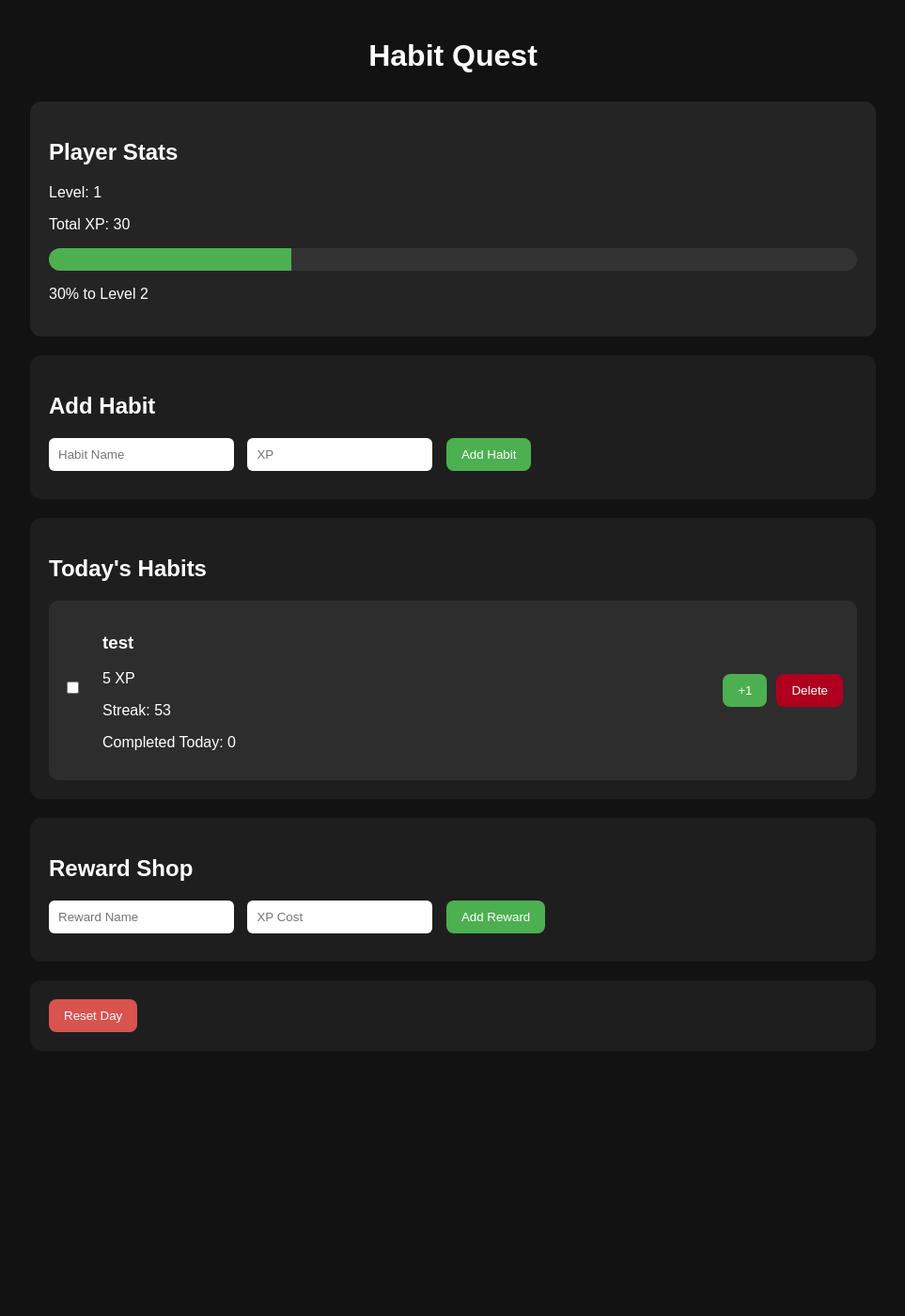
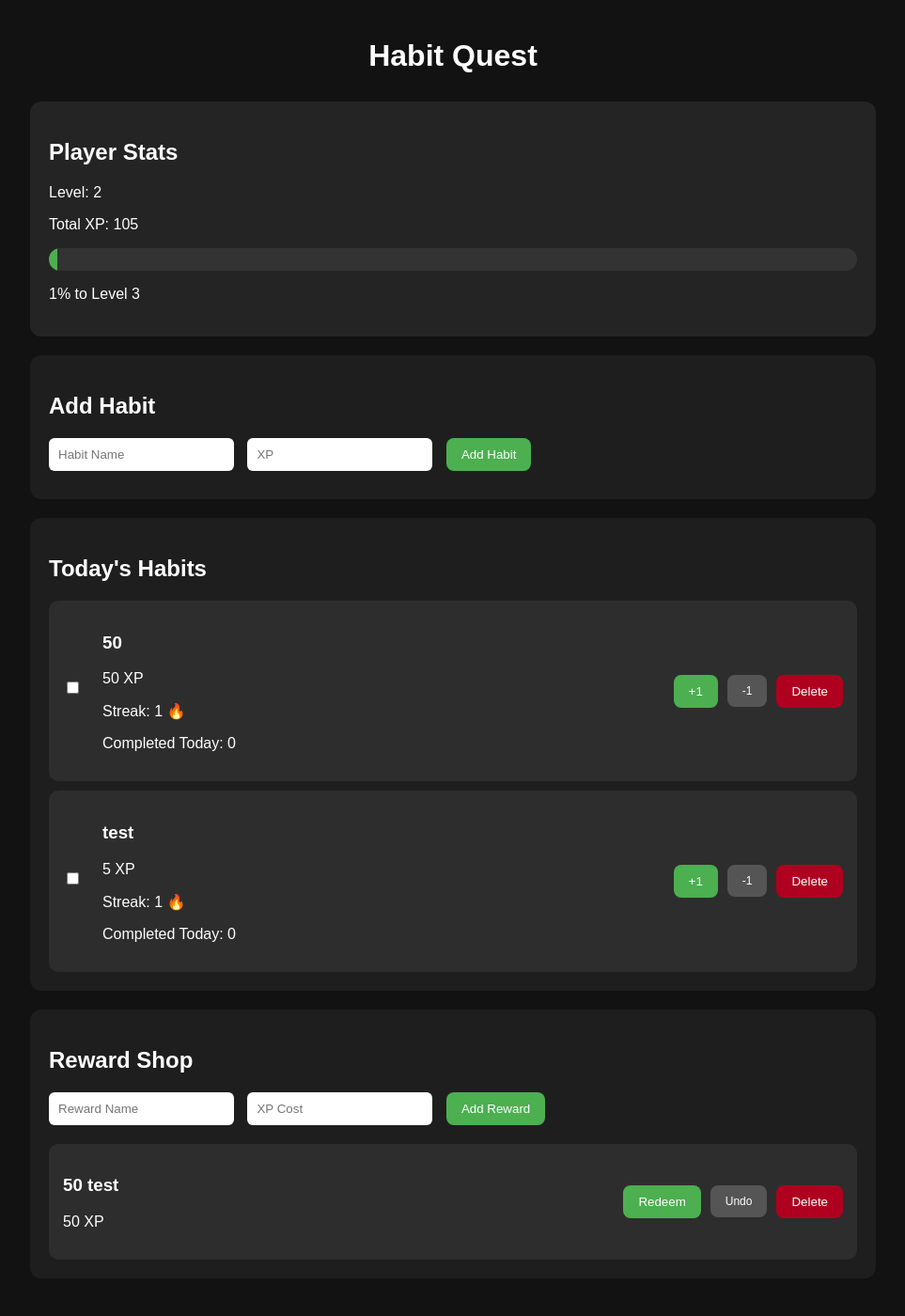
Before and after one commit to sosjosh/habit-tracker, a Flask app: page / in a window 1280 px wide. Shown: the whole page at 94% size, without its empty margins (158-1121 px from the left). Before the commit the page ends 1098 px from the top, so only its background shows below. Run offline with Flask 3, Linux system fonts and the light colour scheme; data comes from the database, SQL or seed files in the repository; data that the repository does not hold is empty.

Commit message:
claude addition - date based streaks now

```diff
--- a/app.py
+++ b/app.py
@@ -1,106 +1,195 @@
-from flask import Flask, render_template, request, redirect
+from flask import Flask, render_template, request, redirect, url_for, g
 import sqlite3
 import math
+from datetime import datetime, date, timedelta
 
 app = Flask(__name__)
-
 DATABASE = "habits.db"
 
 
-def get_db_connection():
-    conn = sqlite3.connect(DATABASE)
-    conn.row_factory = sqlite3.Row
-    return conn
+# ─────────────────────────────────────────────
+# DATABASE CONNECTION
+# Uses Flask's g object so we open one connection
+# per request and close it automatically.
+# CHANGED: replaced get_db_connection() with get_db() + teardown
+# ─────────────────────────────────────────────
+
+def get_db():
+    if "db" not in g:
+        g.db = sqlite3.connect(DATABASE)
+        g.db.row_factory = sqlite3.Row
+        g.db.execute("PRAGMA journal_mode=WAL")  # NEW: prevents lock errors
+    return g.db
+
+@app.teardown_appcontext
+def close_db(error):
+    db = g.pop("db", None)
+    if db is not None:
+        db.close()
 
 
+# ─────────────────────────────────────────────
+# SCHEMA INIT
+# CHANGED: removed completions_today column
+#          added habit_logs table
+# ─────────────────────────────────────────────
+
 def init_db():
-    conn = get_db_connection()
-    cursor = conn.cursor()
+    db = get_db()
 
-    cursor.execute(
-        """
+    db.execute("""
         CREATE TABLE IF NOT EXISTS habits (
-            id INTEGER PRIMARY KEY AUTOINCREMENT,
-            name TEXT NOT NULL,
-            xp INTEGER NOT NULL,
-            streak INTEGER DEFAULT 0,
-            completions_today INTEGER DEFAULT 0
+            id     INTEGER PRIMARY KEY AUTOINCREMENT,
+            name   TEXT    NOT NULL,
+            xp     INTEGER NOT NULL DEFAULT 10,
+            streak INTEGER NOT NULL DEFAULT 0
         )
-        """
-    )
+    """)
+    # completions_today is GONE — we derive it from habit_logs
 
-    cursor.execute(
-        """
+    db.execute("""
+        CREATE TABLE IF NOT EXISTS habit_logs (
+            id        INTEGER PRIMARY KEY AUTOINCREMENT,
+            habit_id  INTEGER NOT NULL,
+            timestamp TEXT    NOT NULL,
+            FOREIGN KEY (habit_id) REFERENCES habits(id)
+        )
+    """)
+
+    db.execute("""
         CREATE TABLE IF NOT EXISTS player (
-            id INTEGER PRIMARY KEY,
+            id       INTEGER PRIMARY KEY,
             total_xp INTEGER DEFAULT 0,
-            level INTEGER DEFAULT 1
+            level    INTEGER DEFAULT 1
         )
-        """
-    )
+    """)
 
-    cursor.execute(
-        """
+    db.execute("""
         CREATE TABLE IF NOT EXISTS rewards (
-            id INTEGER PRIMARY KEY AUTOINCREMENT,
-            name TEXT NOT NULL,
+            id   INTEGER PRIMARY KEY AUTOINCREMENT,
+            name TEXT    NOT NULL,
             cost INTEGER NOT NULL
         )
-        """
-    )
+    """)
 
-    existing_player = cursor.execute(
+    existing_player = db.execute(
         "SELECT * FROM player WHERE id = 1"
     ).fetchone()
 
     if not existing_player:
-        cursor.execute(
+        db.execute(
             "INSERT INTO player (id, total_xp, level) VALUES (1, 0, 1)"
         )
 
-    conn.commit()
-    conn.close()
+    db.commit()
 
+
+# ─────────────────────────────────────────────
+# LEVEL / XP HELPERS  (unchanged from your version)
+# ─────────────────────────────────────────────
 
 def calculate_level(total_xp):
     return max(1, int(math.sqrt(total_xp / 100)) + 1)
-
 
 def xp_for_next_level(level):
     return (level ** 2) * 100
 
 
+# ─────────────────────────────────────────────
+# DATE-BASED STREAK HELPERS  (NEW)
+# ─────────────────────────────────────────────
+
+def get_today():
+    return date.today()
+
+def log_completion(habit_id):
+    """Write one timestamped entry into habit_logs."""
+    db = get_db()
+    now = datetime.now().strftime("%Y-%m-%d %H:%M:%S")
+    db.execute(
+        "INSERT INTO habit_logs (habit_id, timestamp) VALUES (?, ?)",
+        (habit_id, now)
+    )
+    db.commit()
+
+def calculate_streak(habit_id):
+    """
+    Walk backwards through distinct completion dates.
+    Streak is alive if the most recent completion was today or yesterday.
+    Breaks at the first missing day.
+    """
+    db = get_db()
+    rows = db.execute("""
+        SELECT DISTINCT date(timestamp) AS day
+        FROM habit_logs
+        WHERE habit_id = ?
+        ORDER BY day DESC
+    """, (habit_id,)).fetchall()
+
+    if not rows:
+        return 0
+
+    today = get_today()
+    streak = 0
+    expected = today
+
+    for row in rows:
+        day = date.fromisoformat(row["day"])
+
+        if streak == 0 and day < today - timedelta(days=1):
+            break  # last completion was 2+ days ago — streak is dead
+
+        if day == expected:
+            streak += 1
+            expected -= timedelta(days=1)
+        elif day < expected:
+            break  # gap in calendar — streak ends
+
+    return streak
+
+def completions_today(habit_id):
+    """Count log entries for this habit dated today."""
+    db = get_db()
+    today = get_today().isoformat()
+    row = db.execute("""
+        SELECT COUNT(*) AS cnt
+        FROM habit_logs
+        WHERE habit_id = ?
+          AND date(timestamp) = ?
+    """, (habit_id, today)).fetchone()
+    return row["cnt"]
+
+
+# ─────────────────────────────────────────────
+# ROUTES
+# ─────────────────────────────────────────────
+
 @app.route("/")
 def home():
-    conn = get_db_connection()
+    db = get_db()
 
-    habits = conn.execute(
-        "SELECT * FROM habits ORDER BY id DESC"
-    ).fetchall()
+    raw_habits = db.execute("SELECT * FROM habits ORDER BY id DESC").fetchall()
+    rewards    = db.execute("SELECT * FROM rewards ORDER BY cost ASC").fetchall()
+    player     = db.execute("SELECT * FROM player WHERE id = 1").fetchone()
 
-    rewards = conn.execute(
-        "SELECT * FROM rewards ORDER BY cost ASC"
-    ).fetchall()
+    # NEW: enrich each habit with a live completions_today count
+    habits = []
+    for h in raw_habits:
+        habits.append({
+            "id":               h["id"],
+            "name":             h["name"],
+            "xp":               h["xp"],
+            "streak":           h["streak"],
+            "completions_today": completions_today(h["id"]),
+        })
 
-    player = conn.execute(
-        "SELECT * FROM player WHERE id = 1"
-    ).fetchone()
-
-    current_level = player["level"]
-    current_xp = player["total_xp"]
-
+    current_level    = player["level"]
+    current_xp       = player["total_xp"]
     previous_level_xp = ((current_level - 1) ** 2) * 100
-    next_level_xp = xp_for_next_level(current_level)
-
-    progress = current_xp - previous_level_xp
-    needed = next_level_xp - previous_level_xp
-
-    if needed > 0:
-        progress_percent = int((progress / needed) * 100)
-    else:
-        progress_percent = 0
-
-    conn.close()
+    next_lvl_xp      = xp_for_next_level(current_level)
+    progress         = current_xp - previous_level_xp
+    needed           = next_lvl_xp - previous_level_xp
+    progress_percent = int((progress / needed) * 100) if needed > 0 else 0
 
     return render_template(
         "index.html",
@@ -108,169 +197,157 @@
         rewards=rewards,
         player=player,
         progress_percent=progress_percent,
-        next_level_xp=next_level_xp
+        next_level_xp=next_lvl_xp
     )
 
 
 @app.route("/add_habit", methods=["POST"])
 def add_habit():
     name = request.form["name"]
-    xp = request.form["xp"]
+    xp   = request.form["xp"]
+    db   = get_db()
+    db.execute("INSERT INTO habits (name, xp) VALUES (?, ?)", (name, xp))
+    db.commit()
+    return redirect(url_for("home"))
 
-    conn = get_db_connection()
 
-    conn.execute(
-        "INSERT INTO habits (name, xp) VALUES (?, ?)",
-        (name, xp)
+@app.route("/complete/<int:habit_id>", methods=["POST"])  # CHANGED: GET → POST
+def complete_habit(habit_id):
+    db    = get_db()
+    habit = db.execute("SELECT * FROM habits WHERE id = ?", (habit_id,)).fetchone()
+
+    if not habit:
+        return redirect(url_for("home"))
+
+    # 1. Write the log entry
+    log_completion(habit_id)
+
+    # 2. Recalculate streak from logs
+    new_streak = calculate_streak(habit_id)
+    db.execute("UPDATE habits SET streak = ? WHERE id = ?", (new_streak, habit_id))
+
+    # 3. Award XP and recalculate level
+    player   = db.execute("SELECT * FROM player WHERE id = 1").fetchone()
+    new_xp   = player["total_xp"] + habit["xp"]
+    new_level = calculate_level(new_xp)
+    db.execute(
+        "UPDATE player SET total_xp = ?, level = ? WHERE id = 1",
+        (new_xp, new_level)
     )
 
-    conn.commit()
-    conn.close()
-
-    return redirect("/")
+    db.commit()
+    return redirect(url_for("home"))
 
 
-@app.route("/complete/<int:habit_id>")
-def complete_habit(habit_id):
-    conn = get_db_connection()
+@app.route("/undo_habit/<int:habit_id>", methods=["POST"])  # CHANGED: GET → POST
+def undo_habit(habit_id):
+    db = get_db()
 
-    habit = conn.execute(
-        "SELECT * FROM habits WHERE id = ?",
-        (habit_id,)
-    ).fetchone()
+    # Find the single most recent log entry for this habit
+    last_log = db.execute("""
+        SELECT id FROM habit_logs
+        WHERE habit_id = ?
+        ORDER BY timestamp DESC
+        LIMIT 1
+    """, (habit_id,)).fetchone()
 
-    if habit:
-        new_streak = habit["streak"] + 1
-        new_completions = habit["completions_today"] + 1
+    if not last_log:
+        return redirect(url_for("home"))  # nothing to undo
 
-        conn.execute(
-            """
-            UPDATE habits
-            SET completions_today = ?,
-                streak = ?
-            WHERE id = ?
-            """,
-            (new_completions, new_streak, habit_id)
-        )
+    # Delete that log entry
+    db.execute("DELETE FROM habit_logs WHERE id = ?", (last_log["id"],))
 
-        player = conn.execute(
-            "SELECT * FROM player WHERE id = 1"
-        ).fetchone()
+    # Recalculate streak now that one entry is gone
+    new_streak = calculate_streak(habit_id)
+    db.execute("UPDATE habits SET streak = ? WHERE id = ?", (new_streak, habit_id))
 
-        total_xp = player["total_xp"] + habit["xp"]
-        level = calculate_level(total_xp)
+    # Subtract XP — MAX(0,...) prevents going negative
+    habit  = db.execute("SELECT xp FROM habits WHERE id = ?", (habit_id,)).fetchone()
+    player = db.execute("SELECT total_xp FROM player WHERE id = 1").fetchone()
+    new_xp = max(0, player["total_xp"] - habit["xp"])
+    new_level = calculate_level(new_xp)
+    db.execute(
+        "UPDATE player SET total_xp = ?, level = ? WHERE id = 1",
+        (new_xp, new_level)
+    )
 
-        conn.execute(
-            """
-            UPDATE player
-            SET total_xp = ?,
-                level = ?
-            WHERE id = 1
-            """,
-            (total_xp, level)
-        )
-
-    conn.commit()
-    conn.close()
-
-    return redirect("/")
+    db.commit()
+    return redirect(url_for("home"))
 
 
-@app.route("/delete_habit/<int:habit_id>")
+@app.route("/delete_habit/<int:habit_id>", methods=["POST"])  # CHANGED: GET → POST
 def delete_habit(habit_id):
-    conn = get_db_connection()
-
-    conn.execute(
-        "DELETE FROM habits WHERE id = ?",
-        (habit_id,)
-    )
-
-    conn.commit()
-    conn.close()
-
-    return redirect("/")
-
-
-@app.route("/reset_day")
-def reset_day():
-    conn = get_db_connection()
-
-    conn.execute(
-        "UPDATE habits SET completions_today = 0"
-    )
-
-    conn.commit()
-    conn.close()
-
-    return redirect("/")
+    db = get_db()
+    db.execute("DELETE FROM habit_logs WHERE habit_id = ?", (habit_id,))  # NEW: clean up logs
+    db.execute("DELETE FROM habits WHERE id = ?", (habit_id,))
+    db.commit()
+    return redirect(url_for("home"))
 
 
 @app.route("/add_reward", methods=["POST"])
 def add_reward():
     name = request.form["name"]
     cost = request.form["cost"]
-
-    conn = get_db_connection()
-
-    conn.execute(
-        "INSERT INTO rewards (name, cost) VALUES (?, ?)",
-        (name, cost)
-    )
-
-    conn.commit()
-    conn.close()
-
-    return redirect("/")
+    db   = get_db()
+    db.execute("INSERT INTO rewards (name, cost) VALUES (?, ?)", (name, cost))
+    db.commit()
+    return redirect(url_for("home"))
 
 
-@app.route("/redeem/<int:reward_id>")
+@app.route("/redeem/<int:reward_id>", methods=["POST"])  # CHANGED: GET → POST
 def redeem_reward(reward_id):
-    conn = get_db_connection()
-
-    reward = conn.execute(
-        "SELECT * FROM rewards WHERE id = ?",
-        (reward_id,)
-    ).fetchone()
-
-    player = conn.execute(
-        "SELECT * FROM player WHERE id = 1"
-    ).fetchone()
+    db     = get_db()
+    reward = db.execute("SELECT * FROM rewards WHERE id = ?", (reward_id,)).fetchone()
+    player = db.execute("SELECT * FROM player WHERE id = 1").fetchone()
 
     if reward and player["total_xp"] >= reward["cost"]:
-        new_xp = player["total_xp"] - reward["cost"]
+        new_xp    = player["total_xp"] - reward["cost"]
         new_level = calculate_level(new_xp)
-
-        conn.execute(
-            """
-            UPDATE player
-            SET total_xp = ?,
-                level = ?
-            WHERE id = 1
-            """,
+        db.execute(
+            "UPDATE player SET total_xp = ?, level = ? WHERE id = 1",
             (new_xp, new_level)
         )
+        db.commit()
 
-    conn.commit()
-    conn.close()
-
-    return redirect("/")
+    return redirect(url_for("home"))
 
 
-@app.route("/delete_reward/<int:reward_id>")
-def delete_reward(reward_id):
-    conn = get_db_connection()
+@app.route("/undo_reward/<int:reward_id>", methods=["POST"])  # CHANGED: GET → POST
+def undo_reward(reward_id):
+    db     = get_db()
+    reward = db.execute("SELECT * FROM rewards WHERE id = ?", (reward_id,)).fetchone()
+    player = db.execute("SELECT * FROM player WHERE id = 1").fetchone()
 
-    conn.execute(
-        "DELETE FROM rewards WHERE id = ?",
-        (reward_id,)
-    )
+    if reward:
+        new_xp    = player["total_xp"] + reward["cost"]
+        new_level = calculate_level(new_xp)
+        db.execute(
+            "UPDATE player SET total_xp = ?, level = ? WHERE id = 1",
+            (new_xp, new_level)
+        )
+        db.commit()
 
-    conn.commit()
-    conn.close()
-
-    return redirect("/")
+    return redirect(url_for("home"))
 
 
+@app.route("/delete_reward/<int:reward_id>", methods=["POST"])  # CHANGED: GET → POST
+def delete_reward(reward_id):
+    db = get_db()
+    db.execute("DELETE FROM rewards WHERE id = ?", (reward_id,))
+    db.commit()
+    return redirect(url_for("home"))
+
+
+# reset_day route is DELETED — no longer needed
+# Streaks and daily counts are derived from logs automatically
+
+
+# ─────────────────────────────────────────────
+# STARTUP
+# ─────────────────────────────────────────────
+
 if __name__ == "__main__":
-    init_db()
+    app = app  # keeps the app context available for init_db
+    with app.app_context():
+        init_db()
     app.run(debug=True, port=5001)
--- a/static/style.css
+++ b/static/style.css
@@ -85,10 +85,6 @@
     background: #b00020;
 }
 
-.reset-button {
-    background: #d9534f;
-}
-
 input {
     padding: 10px;
     margin-right: 10px;
@@ -96,3 +92,17 @@
     border-radius: 6px;
     border: none;
 }
+
+.undo-link {
+    background: #555;
+    font-size: 12px;
+}
+
+.undo-link:hover {
+    background: #777;
+    opacity: 1;
+}
+
+.undo-link:hover {
+    color: white;
+}
--- a/templates/index.html
+++ b/templates/index.html
@@ -29,7 +29,7 @@
 
     <div class="section">
         <h2>Add Habit</h2>
-
+        <!-- unchanged — add_habit was already POST -->
         <form action="/add_habit" method="POST">
             <input type="text" name="name" placeholder="Habit Name" required>
             <input type="number" name="xp" placeholder="XP" required>
@@ -43,28 +43,60 @@
         {% for habit in habits %}
         <div class="habit-card">
             <div class="habit-left">
-                <input
-                    type="checkbox"
-                    {% if habit.completions_today > 0 %}checked{% endif %}
-                    onclick="window.location.href='/complete/{{ habit.id }}'"
-                >
+
+                <!--
+                    CHANGED: removed onclick="window.location.href=..."
+                    Checkbox now submits a POST form instead of a GET link.
+                    The form is hidden; the checkbox click triggers it.
+                    This only fires the complete route — it does not "uncheck"
+                    on a second click (undo has its own button below).
+                -->
+                <form action="/complete/{{ habit.id }}" method="POST" id="complete-form-{{ habit.id }}">
+                    <input
+                        type="checkbox"
+                        {% if habit.completions_today > 0 %}checked{% endif %}
+                        onchange="document.getElementById('complete-form-{{ habit.id }}').submit()"
+                    >
+                </form>
 
                 <div>
                     <h3>{{ habit.name }}</h3>
                     <p>{{ habit.xp }} XP</p>
-                    <p>Streak: {{ habit.streak }}</p>
+                    <p>Streak: {{ habit.streak }} 🔥</p>
                     <p>Completed Today: {{ habit.completions_today }}</p>
                 </div>
             </div>
 
             <div class="habit-actions">
-                <a href="/complete/{{ habit.id }}">
-                    <button>+1</button>
-                </a>
 
-                <a href="/delete_habit/{{ habit.id }}">
-                    <button class="delete-button">Delete</button>
-                </a>
+                <!--
+                    CHANGED: was <a href="/complete/..."><button>
+                    GET links that mutate data are a bug — a browser
+                    prefetch or accidental click would complete the habit.
+                    Now a POST form with a button inside.
+                -->
+                <form action="/complete/{{ habit.id }}" method="POST">
+                    <button type="submit">+1</button>
+                </form>
+
+                <!--
+                    CHANGED: was <a href="/undo_habit/...">
+                    Same reason — must be POST.
+                -->
+                <form action="/undo_habit/{{ habit.id }}" method="POST">
+                    <button type="submit" class="undo-link">-1</button>
+                </form>
+
+                <!--
+                    CHANGED: was <a href="/delete_habit/..."><button>
+                    Must be POST. Added a confirm() so a misclick
+                    doesn't immediately delete the habit.
+                -->
+                <form action="/delete_habit/{{ habit.id }}" method="POST"
+                      onsubmit="return confirm('Delete {{ habit.name }}?')">
+                    <button type="submit" class="delete-button">Delete</button>
+                </form>
+
             </div>
         </div>
         {% endfor %}
@@ -73,6 +105,7 @@
     <div class="section">
         <h2>Reward Shop</h2>
 
+        <!-- unchanged — add_reward was already POST -->
         <form action="/add_reward" method="POST">
             <input type="text" name="name" placeholder="Reward Name" required>
             <input type="number" name="cost" placeholder="XP Cost" required>
@@ -87,23 +120,35 @@
             </div>
 
             <div class="habit-actions">
-                <a href="/redeem/{{ reward.id }}">
-                    <button>Redeem</button>
-                </a>
 
-                <a href="/delete_reward/{{ reward.id }}">
-                    <button class="delete-button">Delete</button>
-                </a>
+                <!-- CHANGED: GET link → POST form -->
+                <form action="/redeem/{{ reward.id }}" method="POST">
+                    <button type="submit">Redeem</button>
+                </form>
+
+                <!-- CHANGED: GET link → POST form -->
+                <form action="/undo_reward/{{ reward.id }}" method="POST">
+                    <button type="submit" class="undo-link">Undo</button>
+                </form>
+
+                <!-- CHANGED: GET link → POST form, added confirm() -->
+                <form action="/delete_reward/{{ reward.id }}" method="POST"
+                      onsubmit="return confirm('Delete {{ reward.name }}?')">
+                    <button type="submit" class="delete-button">Delete</button>
+                </form>
+
             </div>
         </div>
         {% endfor %}
     </div>
 
-    <div class="section">
-        <a href="/reset_day">
-            <button class="reset-button">Reset Day</button>
-        </a>
-    </div>
+    <!--
+        REMOVED: the entire Reset Day section.
+        <a href="/reset_day"><button class="reset-button">Reset Day</button></a>
+        Daily reset is now automatic — completions_today is a live
+        query against habit_logs filtered to today's date, so it
+        resets itself at midnight with no button needed.
+    -->
 
 </div>
 
```
Also changed, not shown: data.py (added), habits.db, 1 other file.
